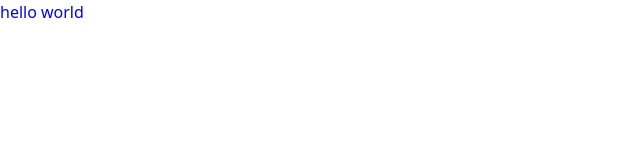
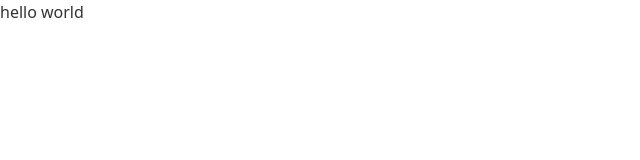
Before and after one commit to ntalbotdev/mal-pocket-v2-nuxt, a Nuxt app: page / in a window 1280 px wide. Shown: the top 160 px of the page, without its empty margins (0-640 px from the left). Built offline with nearby package versions, Linux system fonts and the light colour scheme.

Commit message:
fix: correct color variables in _variables.scss

```diff
--- a/app/assets/css/_variables.scss
+++ b/app/assets/css/_variables.scss
@@ -1,4 +1,6 @@
 @use "sass:color";
 
 $color-bg: #fff;
-$color-text: blue;
+$color-text: #333;
+$color-accent: #2e51a2;
+$color-accent-hover: #e1e7f5;
```
